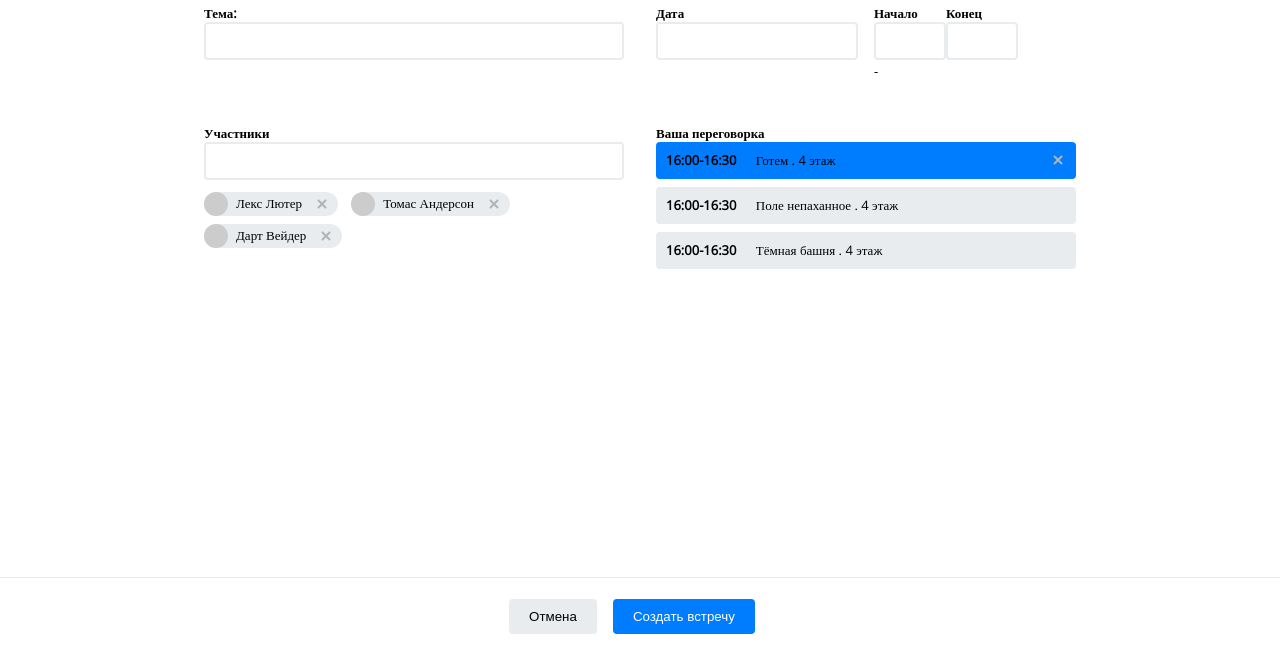
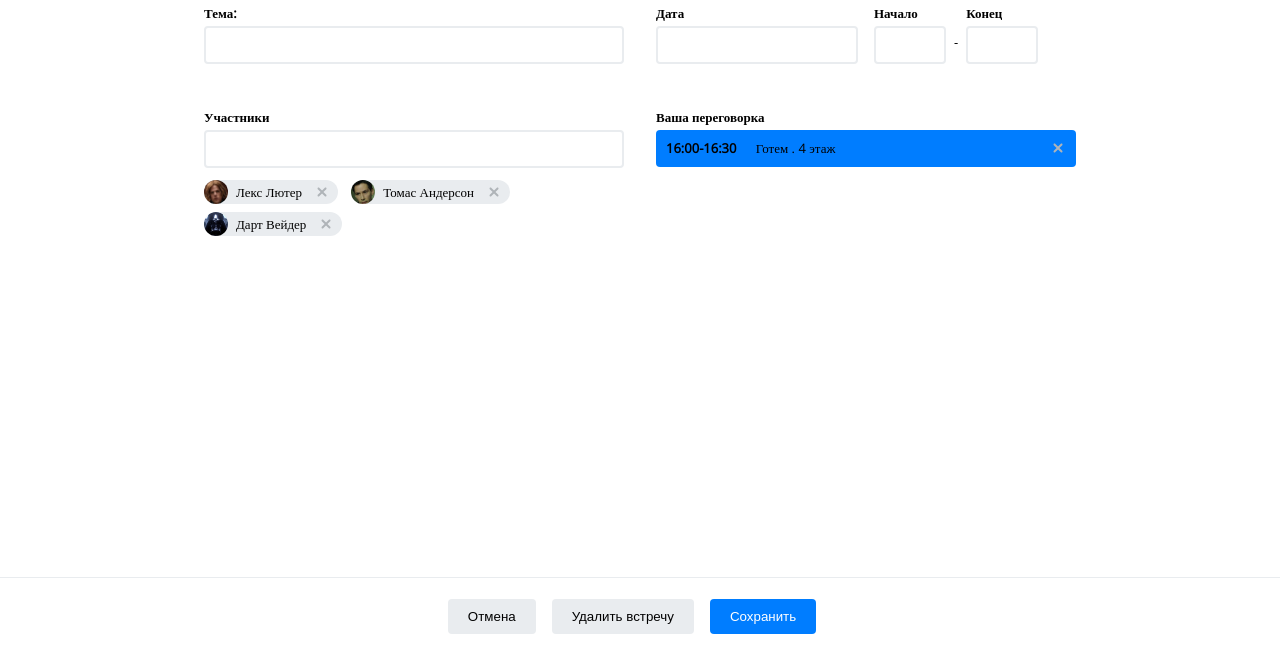
Before and after one commit to Antin74/antin74.github.io, a plain HTML site: page edit-meet.html in a window 1280 px wide. Shown: the part 146-800 px from the top of the page. Drawn offline with nearby package versions, Linux system fonts and the light colour scheme.

Commit message:
verified page edit-meet.html on desktop

```diff
--- a/css/style.css
+++ b/css/style.css
@@ -95,19 +95,23 @@ body, html {
   padding: 10px 20px;
   word-wrap: normal;
   border: none;
+  cursor: pointer;
 }
 
-.btn-cancel {
+.btn-cancel,
+.btn-delete{
   background: #E9ECEF;
   color: #000000;
 }
 
-.btn-cancel:hover {
+.btn-cancel:hover,
+.btn-delete:hover{
   background: #E9ECEF;
   background: rgba(0, 16, 33, 0.05);
 }
 
-.btn-cancel:active {
+.btn-cancel:active,
+.btn-delete:active{
   background: rgba(4, 29, 56, 0.14);
 }
 
@@ -118,15 +122,13 @@ body, html {
 }
 
 .btn-create:hover,
-.btn-save:hover {
+.btn-create:active,
+.btn-save:hover,
+.btn-save:active
+{
   background-color: #0059FF;
 }
 
-.btn-create:active,
-.btn-save:active {
-  background: rgba(11, 0, 255, 0.80);
-  background: #0059FF;
-}
 
 /***Поля для ввода***/
 input[type=text] {
@@ -491,14 +493,20 @@ input.input-participant:focus + div.select-participant-wrap {
   line-height: 17px;
 }
 
-.chosen-participant > .one-participant > span.avatar {
+.chosen-participant > .one-participant > span.avatar,
+.select-participant > .one-participant > span.avatar {
   display: inline-block;
   background: #ccc;
+  background-size: cover;
+  background-repeat: no-repeat;
+  background-position: center;
   border-radius: 24px;
   width: 24px;
   height: 24px;
   margin-right: 8px;
   overflow: hidden;
+
+  vertical-align: middle;
 }
 
 .chosen-participant > .one-participant > span.icon-close {
@@ -608,8 +616,11 @@ input.input-participant:focus + div.select-participant-wrap {
   margin-bottom: 24px;
 }
 
-label {
+.input-group label ,
+.block-reserve label{
+  display: block;
   font-weight: bold;
+  margin-bottom: 4px;
 }
 
 /*Контейнер для модального окна*/
@@ -681,10 +692,18 @@ label {
   max-width: 72px;
 }
 
-.group-time > .input-group:first-child::after {
+.group-time .delimiter{
+  flex: 0.1;
+  text-align: center;
+  line-height: 76px; /*Ставим размер строки - чтобы в 2 раза перекрывал инпут*/
+}
+
+/*.group-time > .input-group:first-child::after {
   content: '-';
   vertical-align: middle;
-}
+  width: 10px;
+
+}*/
 
 #group-input-date {
   margin-right: 16px;
--- a/edit-meet.html
+++ b/edit-meet.html
@@ -14,9 +14,6 @@
 
     <div class="header">
       <div class="logo"></div>
-      <div class="hidden-mobile">
-        <button type="button" class="btn btn-create">Новая встреча</button>
-      </div>
     </div>
 
     <div id="page-edit-meet" class="block-after-header">
@@ -44,6 +41,7 @@
               <label>Начало</label>
               <input type="text" class="full-width"/>
             </div>
+            <div class="delimiter">-</div>
             <div class="input-group">
               <label>Конец</label>
               <input type="text" class="full-width"/>
@@ -61,15 +59,19 @@
           <div class="block-2col-in-1 select-participant-wrap">
             <div class="select-participant">
               <div class="one-participant" >
+                <span class="avatar" style="background-image: url('img/faces/lex.jpg');"></span>
                 Лекс Лютер . <span class="floor">7 этаж</span>
               </div>
               <div class="one-participant" >
+                <span class="avatar" style="background-image: url('img/faces/tomas.jpg');"></span>
                 Томас Андерсон . <span class="floor">2 этаж</span>
               </div>
               <div class="one-participant" >
+                <span class="avatar" style="background-image: url('img/faces/dart.jpg');"></span>
                 Дарт Вейдер . <span class="floor">1 этаж</span>
               </div>
               <div class="one-participant" >
+                <span class="avatar"></span>
               Кларк Кент . <span class="floor">2 этаж</span>
               </div>
               <div class="one-participant" >
@@ -81,17 +83,17 @@
 
           <div id="peoples" class="chosen-participant">
             <div class="one-participant">
-              <span class="avatar"></span>
+              <span class="avatar" style="background-image: url('img/faces/lex.jpg');"></span>
               Лекс Лютер
               <span class="icon-close"></span>
             </div>
             <div class="one-participant">
-              <span class="avatar"></span>
+              <span class="avatar" style="background-image: url('img/faces/tomas.jpg');"></span>
               Томас Андерсон
               <span class="icon-close"></span>
             </div>
             <div class="one-participant">
-              <span class="avatar"></span>
+              <span class="avatar" style="background-image: url('img/faces/dart.jpg');"></span>
               Дарт Вейдер
               <span class="icon-close"></span>
             </div>
@@ -107,23 +109,14 @@
             Готем . 4 этаж
             <span class="icon-close"></span>
           </div>
-
-          <div class="one-room">
-            <span class="time">16:00-16:30</span>
-            Поле непаханное . 4 этаж
-          </div>
-
-          <div class="one-room">
-            <span class="time">16:00-16:30</span>
-            Тёмная башня . 4 этаж
-          </div>
         </div>
 
       </div>
 
       <div class="footer">
         <button type="button" class="btn btn-cancel">Отмена</button>
-        <button type="button" class="btn btn-create">Создать встречу</button>
+        <button type="button" class="btn btn-delete">Удалить встречу</button>
+        <button type="button" class="btn btn-save">Сохранить</button>
       </div>
 
     </div><!-- /div.container -->
```
Also changed, not shown: img/faces/dart.jpg (added), img/faces/lex.jpg (added), img/faces/tomas.jpg (added).
